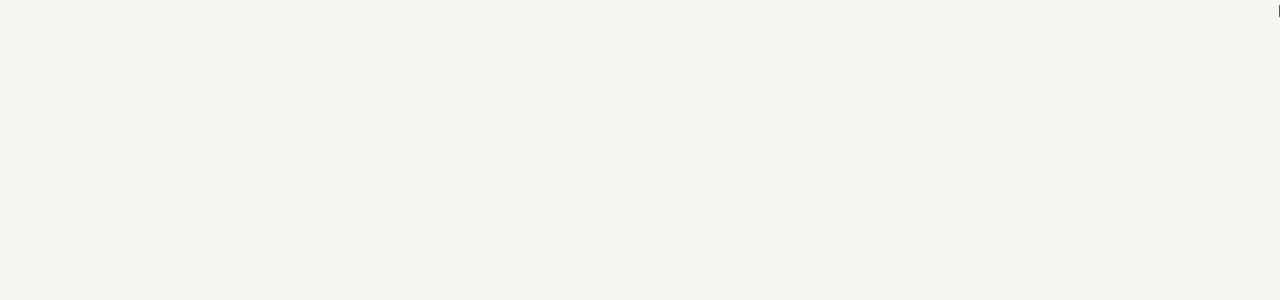
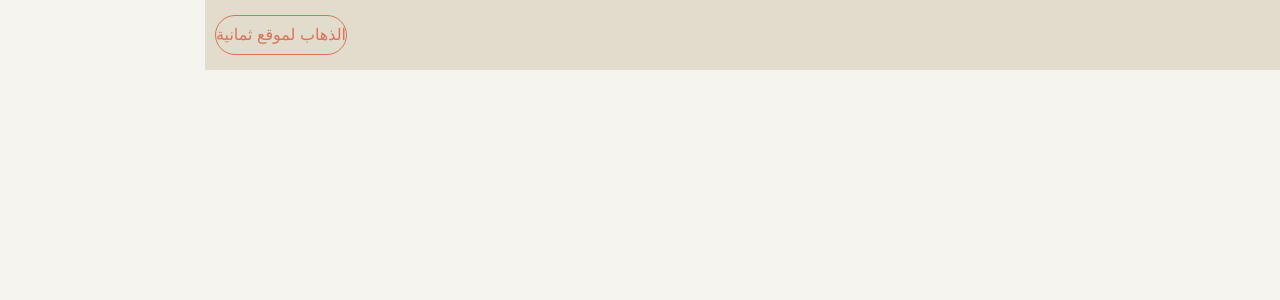
Before and after one commit to oalkhulaif/thmanyah-task, a Next.js app: page / in a window 1280 px wide. Shown: the top 300 px of the page. Built offline with nearby package versions, Linux system fonts and the light colour scheme.

Commit message:
Added the header

```diff
--- /dev/null
+++ b/app/components/Banner.jsx
@@ -0,0 +1,5 @@
+export default function Banner(){
+    return <div>
+        Banner
+        </div>;
+}
--- /dev/null
+++ b/app/components/Header.jsx
@@ -0,0 +1,28 @@
+import SearchBar from "./SearchBar";
+
+export default function Header() {
+    return (
+      <header className="bg-[#E1DCCC] flex items-center px-[10px] min-h-[70px]">
+
+        <div className="flex items-center gap-[30px] ">
+          <img
+            src="/thamnyah-logo.webp"
+            alt="logo"
+            className="w-auto"
+            style={{ height: "50px", maxHeight: "100px" }}
+          />
+          <SearchBar/>
+        </div>
+
+        <div className="mr-auto">
+          <a
+            href="https://thmanyah.com"
+            className="border border-red-500 text-[#DD7258] text-xl font-medium px-6 py-3 rounded-full transition flex items-center justify-center m-auto"
+            style={{ minWidth: "120px", minHeight: "40px" }}
+          >
+            الذهاب لموقع ثمانية
+          </a>
+        </div>
+      </header>
+    );
+}
--- /dev/null
+++ b/app/components/PodcastEpisode.jsx
@@ -0,0 +1,5 @@
+export default function PodcastEpisode(){
+    return <div>
+        Podcast Episiod
+        </div>;
+}
--- /dev/null
+++ b/app/components/PodcastList.jsx
@@ -0,0 +1,5 @@
+export default function PodcastList(){
+    return <div>
+        PodcastList
+        </div>;
+}
--- /dev/null
+++ b/app/components/ProgramCard.jsx
@@ -0,0 +1,5 @@
+export default function ProgramCard(){
+    return <div>
+        ProgramCard
+        </div>;
+}
--- /dev/null
+++ b/app/components/ProgramsList.jsx
@@ -0,0 +1,5 @@
+export default function ProgramsList(){
+    return <div>
+        ProgramList
+        </div>;
+}
--- /dev/null
+++ b/app/components/SearchBar.jsx
@@ -0,0 +1,37 @@
+"use client";
+import { useState } from "react";
+import { FaSearch } from "react-icons/fa";
+
+export default function SearchBar() {
+    const [isExpanded, setIsExpanded] = useState(false);
+    const [searchText, setSearchText] = useState("");
+
+    return (
+        <div
+            className="relative flex items-center transition-all duration-700 ease-in-out"
+            onMouseEnter={() => setIsExpanded(true)}
+            onMouseLeave={() => {
+                if (searchText.length === 0) setIsExpanded(false);
+            }}
+        >
+            <FaSearch
+                className="cursor-pointer transition-all duration-700 ease-in-out mx-[5px]"
+                style={{ fontSize: "24px" }}
+                onClick={() => setIsExpanded(true)}
+            />
+
+            <div className={`transition-all duration-700 ease-in-out  ${isExpanded ? "w-full min-w-[200px] max-w-[500px] ml-[40] opacity-100" : "w-0 opacity-0"}`}>
+                <input
+                    type="text"
+                    placeholder="بحث..."
+                    value={searchText}
+                    onChange={(e) => setSearchText(e.target.value)}
+                    onBlur={() => {
+                        if (searchText.length === 0) setIsExpanded(false);
+                    }}
+                    className="bg-transparent outline-none border rounded-full px-[5px] h-14 w-full"
+                />
+            </div>
+        </div>
+    );
+}
--- a/app/layout.js
+++ b/app/layout.js
@@ -1,28 +1,12 @@
-import { Geist, Geist_Mono } from "next/font/google";
+import Header from "./components/Header";
 import "./globals.css";
-
-const geistSans = Geist({
-  variable: "--font-geist-sans",
-  subsets: ["latin"],
-});
-
-const geistMono = Geist_Mono({
-  variable: "--font-geist-mono",
-  subsets: ["latin"],
-});
-
-export const metadata = {
-  title: "Create Next App",
-  description: "Generated by create next app",
-};
 
 export default function RootLayout({ children }) {
   return (
     <html lang="ar" dir="rtl">
-      <body
-        className={`${geistSans.variable} ${geistMono.variable} antialiased`}
-      >
-        {children}
+      <body>
+        <Header />
+        <main>{children}</main>
       </body>
     </html>
   );
--- a/app/page.js
+++ b/app/page.js
@@ -1,5 +1,15 @@
-import Image from "next/image";
+import Header from "./components/Header";
+import Banner from "./components/Banner";
+import PodcastList from "./components/PodcastList";
+import ProgramsList from "./components/ProgramsList";
+
 
 export default function Home() {
-  return <div>hello</div>;
+  return (
+    <div>
+      <Banner />
+      <PodcastList />
+      <ProgramsList />
+    </div>
+  );
 }
--- a/package.json
+++ b/package.json
@@ -9,9 +9,10 @@
     "lint": "next lint"
   },
   "dependencies": {
+    "next": "15.2.2",
     "react": "^19.0.0",
     "react-dom": "^19.0.0",
-    "next": "15.2.2"
+    "react-icons": "^5.5.0"
   },
   "devDependencies": {
     "@tailwindcss/postcss": "^4",
```
Also changed, not shown: public/thamnyah-logo.webp (added), 1 other file (tests, documents, lock files or other folders).
